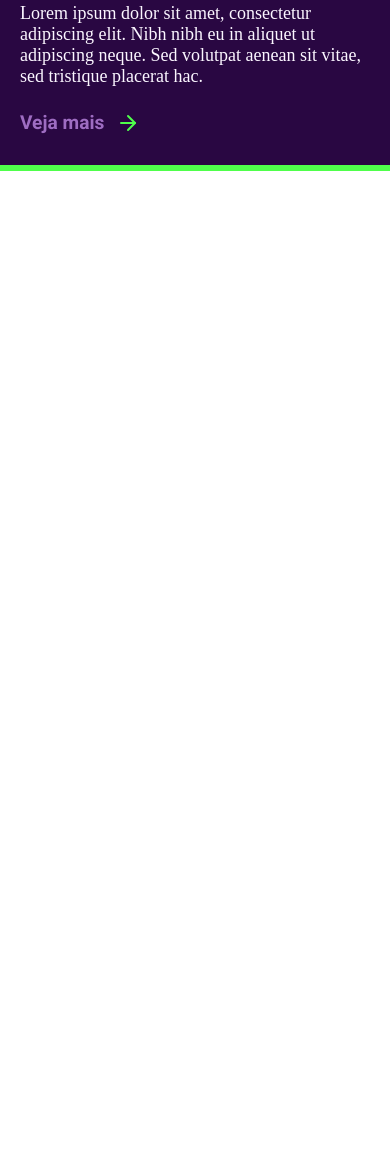
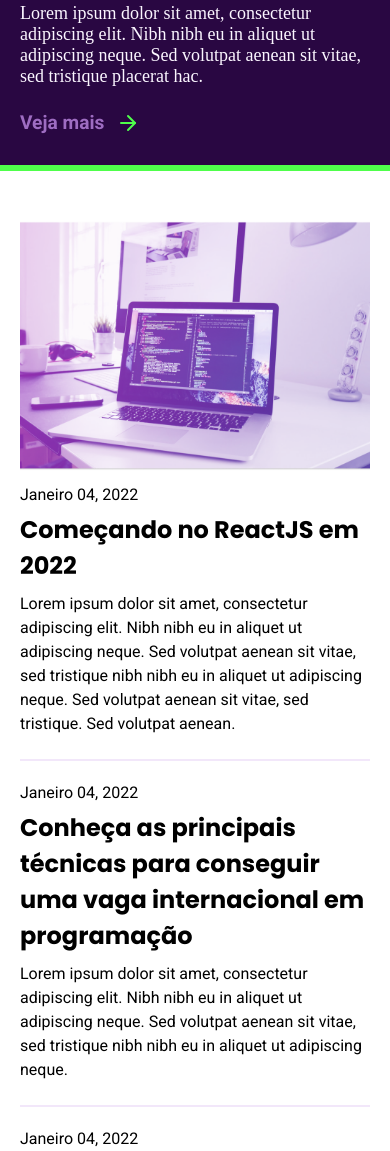
Before and after one commit to Carolina-nico/the-blog, a plain HTML site: page index.html in a window 390 px wide. Shown: the part 534-1685 px from the top of the page. Before the commit the page ends 844 px from the top, so only its background shows below. Drawn offline with Linux system fonts and the light colour scheme.

Commit message:
Primeira sessão do site finalizada e responsividade completa.

```diff
--- a/index.html
+++ b/index.html
@@ -52,6 +52,36 @@
         </div>
     </main>
 
+    <section>
+        <div class="sessao container">
+            <div class="sessao-1">
+                <img src="./images/post-1.png" alt="Foto-1">
+
+                <span>Janeiro 04, 2022</span>
+                <h2>Começando no ReactJS em 2022</h2>
+                <p>Lorem ipsum dolor sit amet, consectetur adipiscing elit. Nibh nibh eu in aliquet ut adipiscing neque.
+                    Sed volutpat aenean sit vitae, sed tristique nibh nibh eu in aliquet ut adipiscing neque. Sed
+                    volutpat aenean sit vitae, sed tristique. Sed volutpat aenean.</p>
+            </div>
+
+            <hr>
+
+            <div class="sessao-2">
+                <span>Janeiro 04, 2022</span>
+                <h2>Conheça as principais técnicas para conseguir uma vaga internacional em programação</h2>
+                <p>Lorem ipsum dolor sit amet, consectetur adipiscing elit. Nibh nibh eu in aliquet ut adipiscing neque.
+                    Sed volutpat aenean sit vitae, sed tristique nibh nibh eu in aliquet ut adipiscing neque.</p>
+
+                <hr>
+
+                <span>Janeiro 04, 2022</span>
+                <h2>Veja a evolução do Front-end na prática</h2>
+                <p>Lorem ipsum dolor sit amet, consectetur adipiscing elit. Nibh nibh eu in aliquet ut adipiscing neque.
+                    Sed volutpat aenean sit vitae, sed tristique nibh nibh eu in aliquet ut adipiscing neque.</p>
+            </div>
+        </div>
+    </section>
+
 
 </body>
 
--- a/style.css
+++ b/style.css
@@ -4,6 +4,7 @@
     list-style: none;
     text-decoration: none;
     border: none;
+    box-sizing: border-box;
 }
 
 .header-bg {
@@ -188,10 +189,10 @@ article {
     .header-input {
         width: 100vw;
         order: 2;
-        padding:0px 20px;
+        padding: 0px 20px;
     }
 
-    nav{
+    nav {
         order: 3;
     }
 
@@ -199,3 +200,105 @@ article {
         padding: 0px;
     }
 }
+
+@media (max-width: 450px) {
+
+    .header-input {
+        width: 100vw;
+        order: 2;
+        padding: 0px 20px;
+    }
+
+    nav {
+        order: 3;
+    }
+
+    article {
+        padding: 0px;
+    }
+}
+
+/* SESSÂO */
+
+.sessao {
+    display: flex;
+    flex-direction: row;
+    gap: 130px;
+    align-items: flex-start;
+}
+
+.sessao-1 {
+    flex: 50%;
+}
+
+.sessao-1 img {
+    display: block;
+    margin-bottom: 15px;
+}
+
+.sessao-2 {
+    flex: 50%;
+}
+
+.sessao-1 h2,
+.sessao-2 h2 {
+    margin: 8px 0px;
+    line-height: 36px;
+    font-weight: 700;
+    font-family: 'Poppins', sans-serif;
+}
+
+.sessao-1 span,
+.sessao-2 span {
+    font-family: 'Roboto', sans-serif;
+    font-weight: 400;
+    line-height: 18px;
+    font-size: 16px;
+}
+
+.sessao-1 p,
+.sessao-2 p {
+    font-family: 'Roboto', sans-serif;
+    font-weight: 400;
+    line-height: 24px;
+    font-size: 16px;
+}
+
+.sessao-2 hr {
+    border: #F2E7FA solid 1px;
+    margin: 23px 0px;
+}
+
+@media (max-width:1300px) {
+
+    .sessao {
+        gap: 65px;
+    }
+
+    .sessao-1 img {
+        width: 100%;
+    }
+}
+
+@media (max-width: 1050px) {
+
+    .sessao {
+        flex-direction: column;
+        gap: 0px;
+        margin-top: 20px;
+
+    }
+
+    .sessao-1 img {
+        margin: 0 0 15px auto;
+        height: 250px;
+        width: 100%;
+        object-fit: cover;
+    }
+
+    .sessao>hr {
+        border: #F2E7FA solid 1px;
+        margin: 23px 0px;
+        width: 100%;
+    }
+}
```
